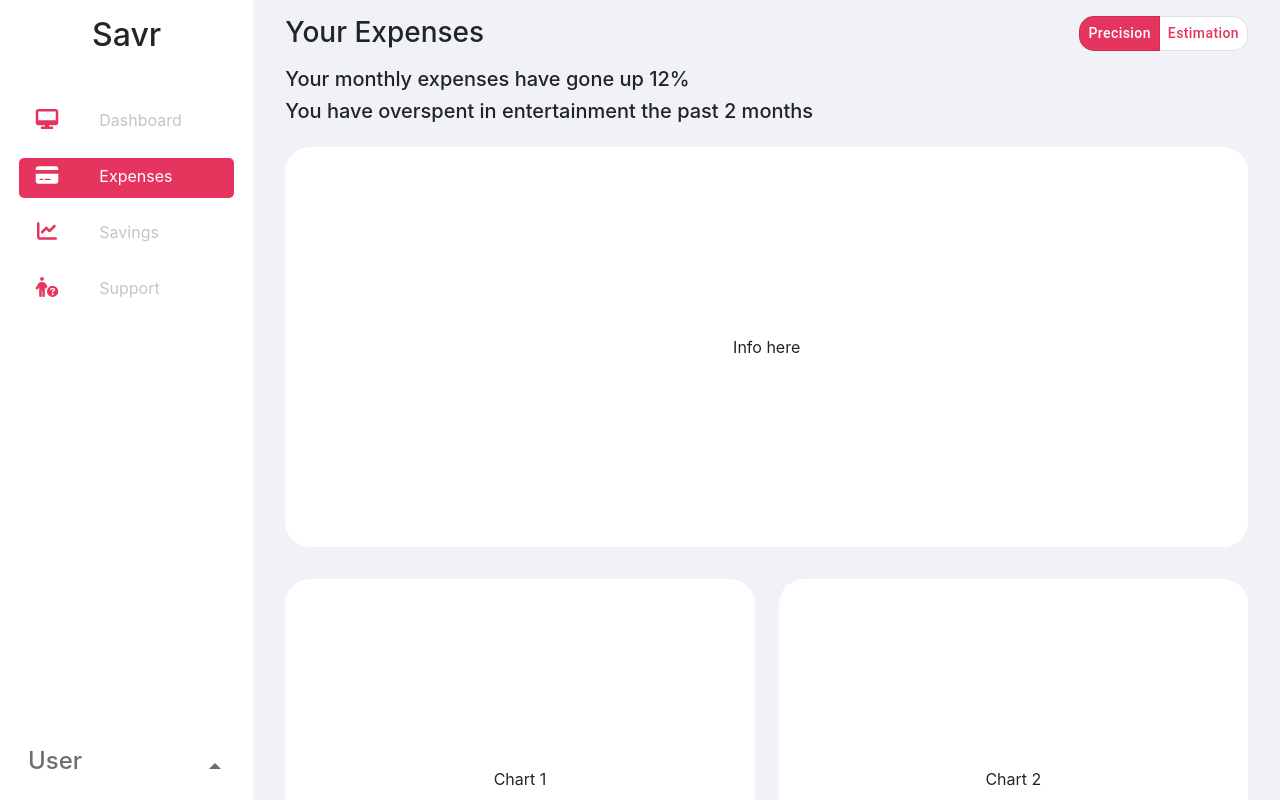
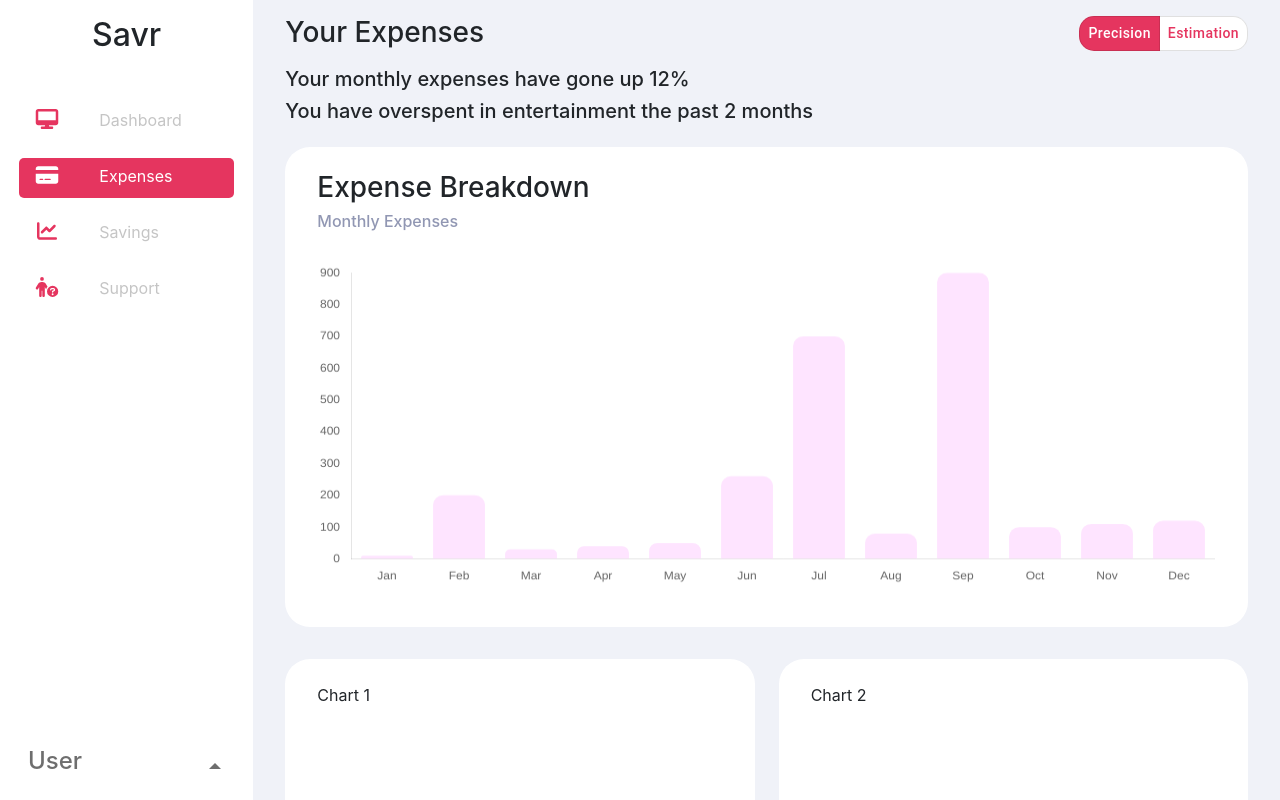
Before and after one commit to mathew-luong/Savr-App, a React (Create React App) app: page /expenses in a window 1280 px wide. Built offline with nearby package versions, Linux system fonts and the light colour scheme.

Commit message:
Added bar graphs

```diff
--- a/package.json
+++ b/package.json
@@ -14,9 +14,11 @@
     "@testing-library/react": "^12.1.4",
     "@testing-library/user-event": "^13.5.0",
     "bootstrap": "^5.1.3",
+    "chart.js": "^3.7.1",
     "express": "^4.17.3",
     "react": "^17.0.2",
     "react-bootstrap": "^2.2.1",
+    "react-chartjs-2": "^4.0.1",
     "react-dom": "^17.0.2",
     "react-router-dom": "^6.2.2",
     "react-scripts": "5.0.0",
--- a/src/components/layout/Cards.module.css
+++ b/src/components/layout/Cards.module.css
@@ -41,12 +41,13 @@
     margin: 0;
     padding: 0;
     margin-top: 1rem;
-    padding: 1rem;
-    height: 50vh;
+    padding: 1.5rem 2rem;
+    height: 60vh;
     margin-bottom: 1rem;
     display: flex;
-    justify-content: center;    /* horizontally align children */
-    align-items: center;        /* vertically align children */
+    flex-direction: column;
+    /*justify-content: center;    /* horizontally align children */
+    /*align-items: center;        /* vertically align children */
 }
 
 @media screen and (max-width: 768px){
--- a/src/index.css
+++ b/src/index.css
@@ -33,6 +33,38 @@ code {
     padding: 0 !important;
     margin-top: 1rem !important;
     margin-left: 1rem !important;
+}
+
+.cardSubHeader {
+    color:#9197B3;
+}
+
+.dbBarChartContainer {
+    height: 90%;
+    margin: 0;
+    padding-top: 1.5rem;
+    /* padding: 1.5rem 0rem; */
+}
+
+.dbBarChart {
+    height: 100%;
+    padding: 0;
+    margin: 0;
+    padding-bottom: 1rem;
+}
+
+
+.dbGoalTrack {
+    float:right;
+    text-align: center;
+    background-color: #E5355F;
+    padding: 0.25rem 1rem;
+    border-radius: 10px;
+    color: #FFF;
+}
+
+.dbGoalPercent {
+    font-weight: bold;
 }
 
 
--- a/src/pages/DashboardPage.js
+++ b/src/pages/DashboardPage.js
@@ -5,7 +5,139 @@ import Container from 'react-bootstrap/Container';
 import Row from 'react-bootstrap/Row';
 import Col from 'react-bootstrap/Col';
 
-function DashboardPage(){
+// https://react-chartjs-2.netlify.app/components/bar
+import { Bar } from 'react-chartjs-2';
+// https://react-chartjs-2.netlify.app/examples/line-chart
+import { Line } from 'react-chartjs-2';
+
+// Charts
+import {
+    Chart as ChartJS,
+    CategoryScale,
+    LinearScale,
+    BarElement,
+    PointElement,
+    LineElement,
+    Tooltip,
+    Legend,
+}   from 'chart.js';
+
+ChartJS.register(CategoryScale, LinearScale, BarElement, Tooltip, Legend,  PointElement, LineElement);
+
+// Array containing data for the balance barchart
+var barChartData = new Array(12);
+// Populate barchartdata (get data from db?)
+barChartData = [10,200,30,40,50,60,700,80,900,100,110,120];
+
+// Array containing data for the funds linechart
+var lineChartData = new Array(12);
+lineChartData = [10000,140000,30000,40000,50000,60000,160000,80000,100000,100000,110000,100020];
+
+// Updates the corresponding month (index of array is month) with the value
+// In future, just take current month index (rather than hardcode)
+// Used as onClick handler for expenses page??
+export function updateBarChart(monthInd, value) {
+    // Adds value to month
+    // e.g. If month is june and you made $200 -> updateBarChart(6,200)
+    if(monthInd-1 >= 0 && monthInd-1 <= 12) {
+        barChartData[monthInd-1] += value;
+    }
+}
+
+updateBarChart(6,200);
+
+// Tooltip - Calculates the % change from previous month and current month
+export function barGraphTooltip(data,monthInd) {
+    if(monthInd > 0) {
+        let prevMonth = barChartData[monthInd-1];
+        let currMonth = barChartData[monthInd];
+        let change;
+        // Check if balance increased or decreased from last month
+        (prevMonth > currMonth) ? change = "Down" : change = "Up"
+        // Calculate percent change from previous month
+        let percent = ((currMonth - prevMonth) / (prevMonth)) * 100;
+        return "$" + data + " - " + change + " " + Math.abs(Math.round(percent)) + "%";
+    }
+    else {
+        // Month is January so no previous month data
+        return "$" + data;
+    }
+}
+
+export const options = {
+    responsive: true,
+    maintainAspectRatio: false,
+    // remove grid lines
+    scales: {
+        x: {
+            grid: {
+                display: false
+            },
+        },
+        y: {
+            grid: {
+                display: false
+            },
+            display: true        // REMOVES Y-AXIS
+        }
+    },
+    plugins: {
+        // remove legend label
+        legend: {
+            display: false
+        },
+        // remove title
+        title: {
+            display: false,
+        },
+        tooltip: {
+            callbacks: {
+                label: function(context) {
+                    return barGraphTooltip(context.formattedValue,context.dataIndex);
+                }
+            },
+            displayColors: false
+        }
+    },
+    elements: {
+        line: {
+            tension: 0.25
+        }
+    }
+};
+
+// Barchart/linechart x axis
+export const labels = ['Jan', 'Feb', 'Mar', 'Apr', 'May', 'Jun', 'Jul', 'Aug', 'Sep', 'Oct', 'Nov', 'Dec'];
+
+
+// Data for barchart
+export const barData = {
+    labels,
+    datasets: [
+      {
+        data: barChartData,
+        backgroundColor: '#FEE4FF',
+        borderRadius: 10,
+        hoverBackgroundColor: "#E5355F",
+      },
+    ],
+};
+
+// Data for linechart
+export const lineData = {
+    labels,
+    datasets: [
+      {
+        data: lineChartData,
+        backgroundColor: "#E5355F",
+        borderColor: "#E5355F", //#AD35E5
+        borderRadius: 10,
+        hoverBackgroundColor: "#E5355F",
+      },
+    ],
+};
+
+function DashboardPage(props){
     // Objects for props used for the small cards on the top of the dashboard page
     // Can be changed to props object later
     let bal = {
@@ -57,14 +189,33 @@ function DashboardPage(){
                 <Row>
                     <Col>
                         <Card>
-                            Chart 1
+                            <h3>Overview</h3>
+                            <h6 className="cardSubHeader">Monthly Earning</h6>
+                            <div className="dbBarChartContainer">
+                                <Bar className="dbBarChart" options={options} data={barData} />
+                            </div>
                         </Card>
                     </Col>
                 </Row>
                 <Row>
                     <Col>
                         <Card>
-                            Chart 2
+                            <Row>
+                                <Col>
+                                    <h4>Total Funds (Investments and Savings)</h4>
+                                </Col>
+                                <Col>
+                                    <div className="dbGoalTrack">
+                                        <span>Goal Track</span><br/>
+                                        <span className="dbGoalPercent">60.5%</span>
+                                    </div>
+                                </Col>
+                            </Row>
+                            {/* <Row> */}
+                            <div className="dbBarChartContainer">
+                                <Line className="dbBarChart" options={options} data={lineData} />
+                            </div>
+                            {/* </Row> */}
                         </Card>
                     </Col>
                 </Row>
--- a/src/pages/ExpensesPage.js
+++ b/src/pages/ExpensesPage.js
@@ -4,11 +4,25 @@ import Row from 'react-bootstrap/Row';
 import Col from 'react-bootstrap/Col';
 import ToggleButton from '@mui/material/ToggleButton';
 import ToggleButtonGroup from '@mui/material/ToggleButtonGroup';
-// TEMPORARY
 import Card from '../components/layout/Card.js';
+import { options, barData } from "./DashboardPage";
 
 
+import { Bar } from 'react-chartjs-2';
+// Charts
+import {
+    Chart as ChartJS,
+    CategoryScale,
+    LinearScale,
+    BarElement,
+    Tooltip,
+    Legend,
+}   from 'chart.js';
+
 import React, { useState } from "react";
+
+ChartJS.register(CategoryScale, LinearScale, BarElement, Tooltip, Legend);
+
 
 
 function ExpensesPage(props){
@@ -51,10 +65,13 @@ function ExpensesPage(props){
                     <h5>You have overspent in entertainment the past 2 months</h5>
                 </Row>
                 <Row>
-                    {/* TEMPORARY */}
                     <Col>
                         <Card>
-                            Info here
+                            <h3>Expense Breakdown</h3>
+                            <h6 className="cardSubHeader">Monthly Expenses</h6>
+                            <div className="dbBarChartContainer">
+                                <Bar className="dbBarChart" options={options} data={barData} />
+                            </div>
                         </Card>
                     </Col>
                 </Row>
--- a/src/pages/SignUpPage.js
+++ b/src/pages/SignUpPage.js
@@ -1,4 +1,4 @@
-import { Link, useNavigate } from 'react-router-dom';
+import { useNavigate } from 'react-router-dom';
 import { useRef } from 'react';
 
 function SignUpPage(){
```
Also changed, not shown: 1 other file (tests, documents, lock files or other folders).
